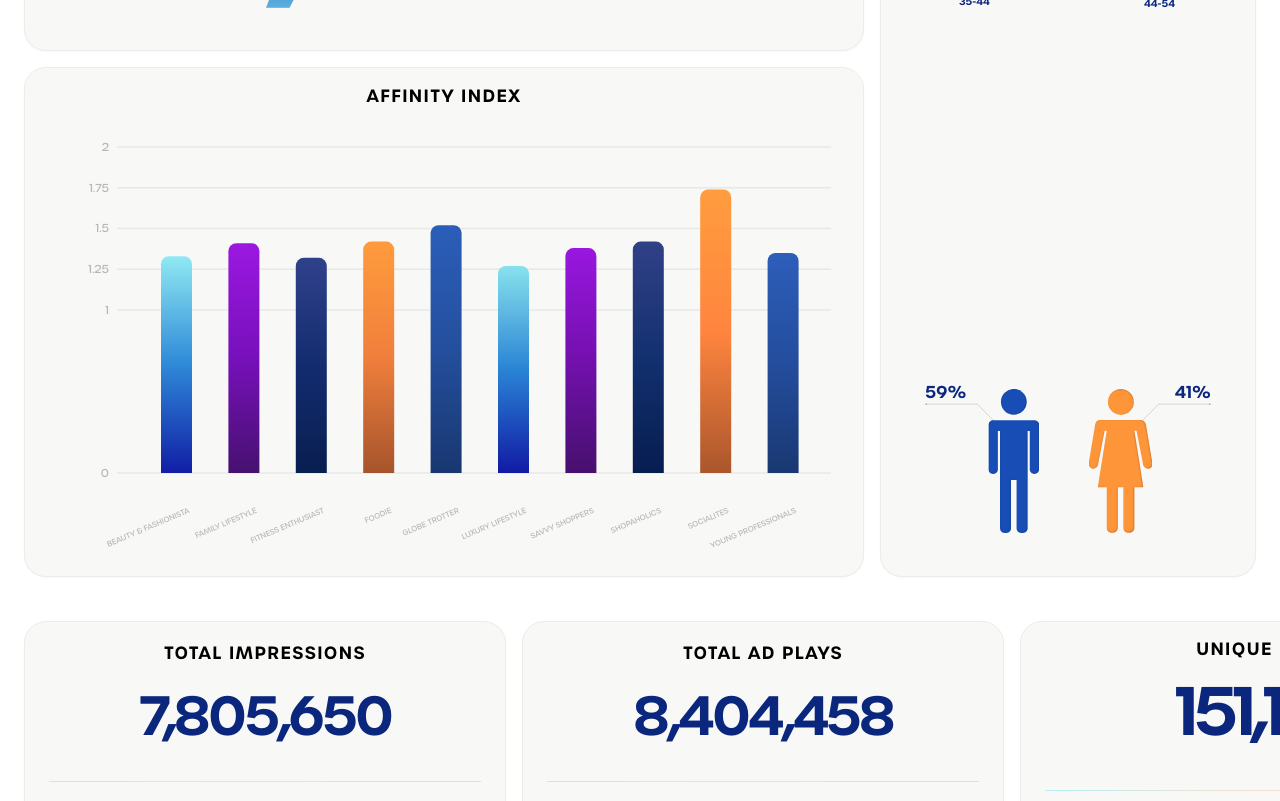
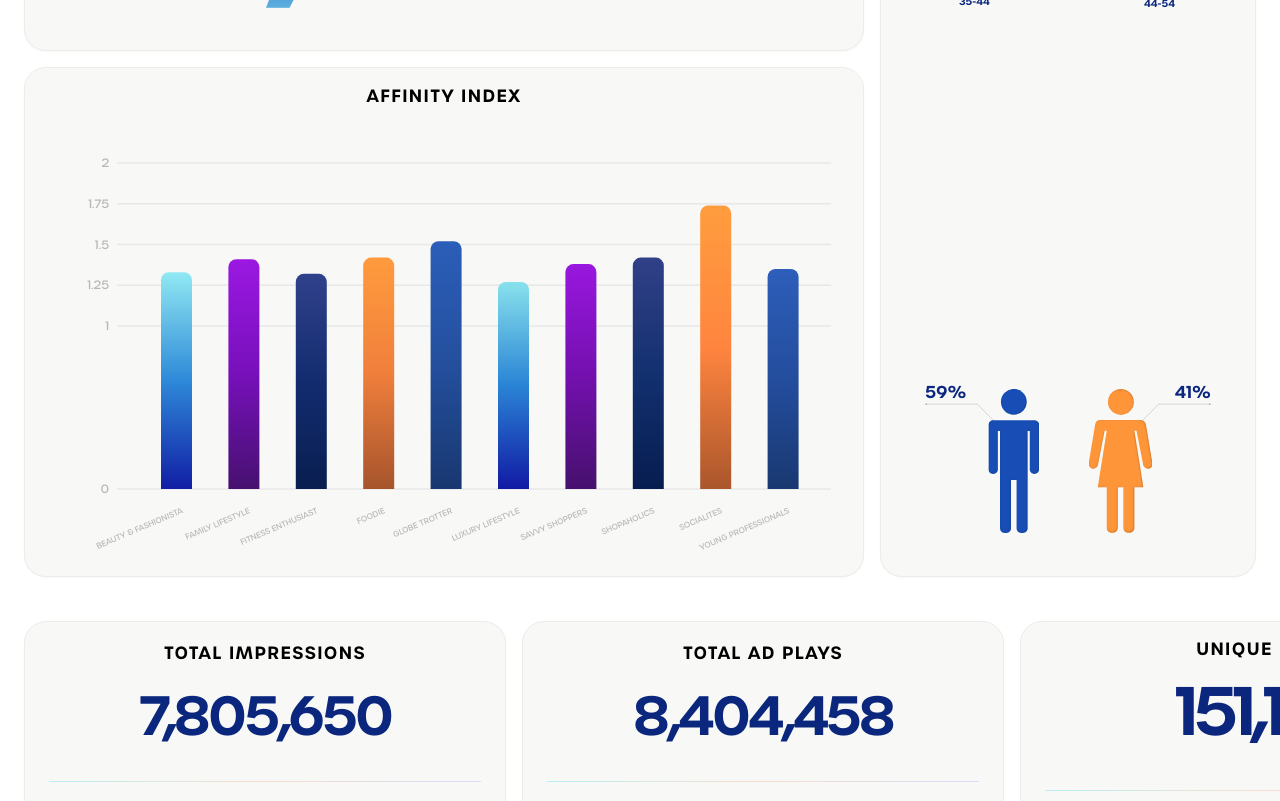
Before and after one commit to irshadelevision/ring-chart-with-overflow, a Next.js app: page /report-1 in a window 1280 px wide. Shown: the part 420-1221 px from the top of the page. Built offline with nearby package versions, Linux system fonts and the light colour scheme.

Commit message:
adjusted the affinity index graph

```diff
--- a/src/app/report-1/page.tsx
+++ b/src/app/report-1/page.tsx
@@ -314,11 +314,11 @@ export default function ReportOnePage() {
               titleStyle={{ fontSize: "1.08rem" }}
               titleClassName="font-semibold tracking-[0.08em]"
               containerMaxWidthClassName="max-w-none"
-              chartContainerClassName="mt-3"
+              chartContainerClassName="mt-5.5"
               barSize={31}
-              xTickFontSize={7.6}
-              xTickDy={34}
-              yTickFontSize={11.2}
+              xTickFontSize={7.98}
+              xTickDy={17}
+              yTickFontSize={11.76}
               labelRotation={-23}
               xAxisHeight={82}
               margin={{ top: 8, right: 8, bottom: 30, left: 14 }}
--- a/src/components/affinity-bar-chart.tsx
+++ b/src/components/affinity-bar-chart.tsx
@@ -99,9 +99,9 @@ export function AffinityBarChart({
   containerMaxWidthClassName,
   chartContainerClassName,
   barSize = 60,
-  xTickFontSize = 13.5,
+  xTickFontSize = 14.175,
   xTickDy = 22,
-  yTickFontSize = 19,
+  yTickFontSize = 19.95,
   xTickColor = "#B8B8B8",
   yTickColor = "#B7B7B7",
   labelRotation = -27,
@@ -135,7 +135,7 @@ export function AffinityBarChart({
       </h2>
 
       <div
-        className={`mx-auto mt-8 w-full overflow-x-auto ${chartContainerClassName ?? ""}`}
+        className={`mx-auto mt-12 w-full overflow-x-auto ${chartContainerClassName ?? ""}`}
       >
         <div
           className={`mx-auto h-140 ${containerMaxWidthClassName ?? ""}`}
```
